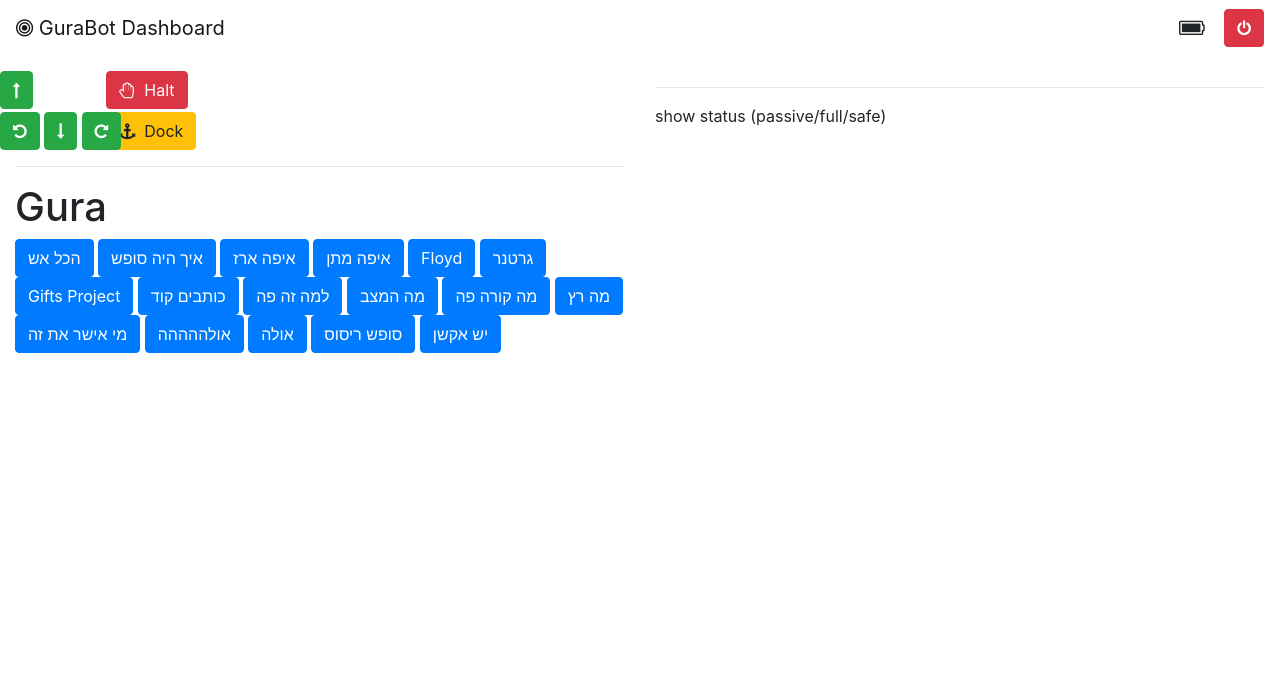
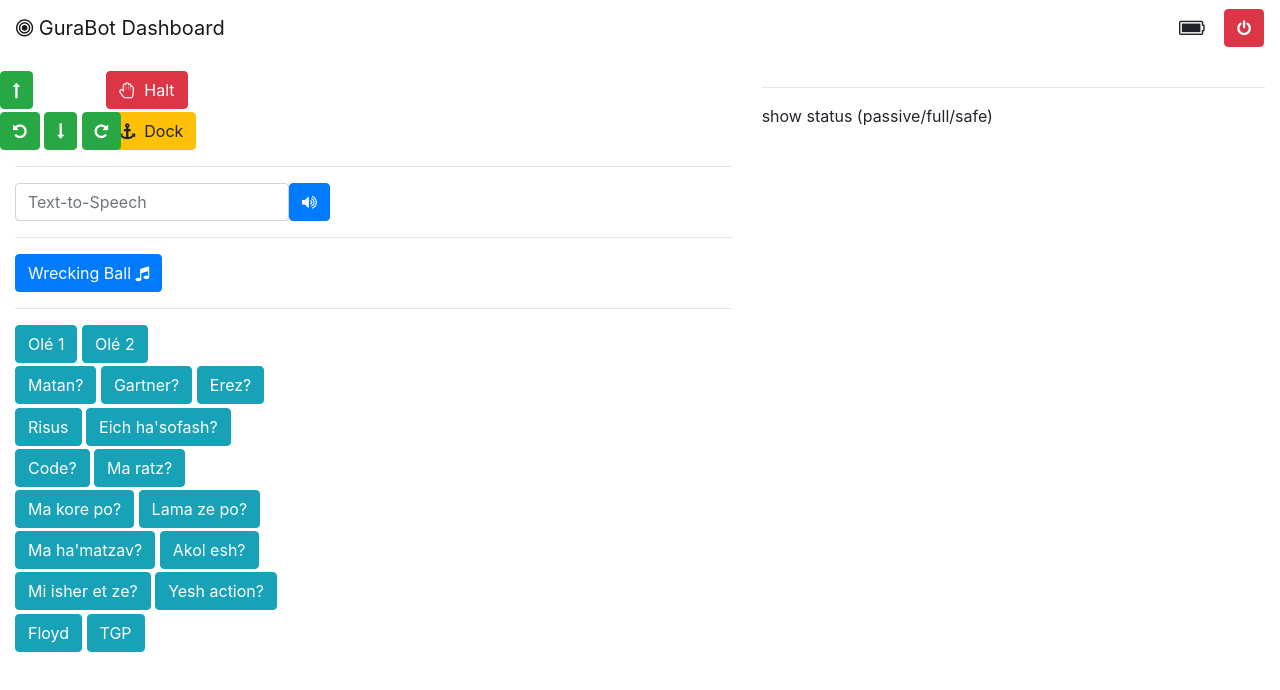
Before and after one commit to rot-13/gurabot, a website built with webpack: page public/index.html in a window 1280 px wide. Built offline with nearby package versions, Linux system fonts and the light colour scheme.

Commit message:
Better UI

```diff
--- a/package.json
+++ b/package.json
@@ -16,7 +16,7 @@
     "open": "open ./public/index.html",
     "build": "webpack",
     "watch": "webpack --watch",
-    "postinstall": "npm run build"
+    "postinstall": "bundle install && npm run build"
   },
   "license": "MIT",
   "dependencies": {
--- a/public/index.html
+++ b/public/index.html
@@ -21,7 +21,7 @@
 			<div class="row">
 
 				<!-- Left panel -->
-				<div class="col-sm-6">
+				<div class="col-sm-7">
 
 					<!-- Movement control -->
 					<div class="row">
@@ -60,37 +60,100 @@
 					</div>
 
 					<hr/>
-					<h1>Gura</h1>
-					<p>
-						<button type="button" class="btn btn-primary btn-command" data-cmd-id="gura/akol_esh">הכל אש</button>
-						<button type="button" class="btn btn-primary btn-command" data-cmd-id="gura/eich_aya_sofash">איך היה סופש</button>
-						<button type="button" class="btn btn-primary btn-command" data-cmd-id="gura/eifo_erez">איפה ארז</button>
-						<button type="button" class="btn btn-primary btn-command" data-cmd-id="gura/eifo_matan">איפה מתן</button>
-						<button type="button" class="btn btn-primary btn-command" data-cmd-id="gura/floyd">Floyd</button>
-						<button type="button" class="btn btn-primary btn-command" data-cmd-id="gura/gartner">גרטנר</button>
-						<button type="button" class="btn btn-primary btn-command" data-cmd-id="gura/gifts_project">Gifts Project</button>
-						<button type="button" class="btn btn-primary btn-command" data-cmd-id="gura/kotvim_code">כותבים קוד</button>
-						<button type="button" class="btn btn-primary btn-command" data-cmd-id="gura/lama_ze_po">למה זה פה</button>
-						<button type="button" class="btn btn-primary btn-command" data-cmd-id="gura/ma_hamatzav">מה המצב</button>
-						<button type="button" class="btn btn-primary btn-command" data-cmd-id="gura/ma_kore_po">מה קורה פה</button>
-						<button type="button" class="btn btn-primary btn-command" data-cmd-id="gura/ma_ratz">מה רץ</button>
-						<button type="button" class="btn btn-primary btn-command" data-cmd-id="gura/mi_isher_et_ze">מי אישר את זה</button>
-						<button type="button" class="btn btn-primary btn-command" data-cmd-id="gura/ole_1">אולההההה</button>
-						<button type="button" class="btn btn-primary btn-command" data-cmd-id="gura/ole_2">אולה</button>
-						<button type="button" class="btn btn-primary btn-command" data-cmd-id="gura/sofash_risus">סופש ריסוס</button>
-						<button type="button" class="btn btn-primary btn-command" data-cmd-id="gura/yesh_action">יש אקשן</button>
-					</p>
 
-					<!-- <button type="button" class="btn btn-primary">Play song</button>
-					<button type="button" class="btn btn-primary">Play note</button>
-					<button type="button" class="btn btn-primary">Switch to safe/full/passive mode</button>
-					<button type="button" class="btn btn-primary">Start/stop camera and audio feed</button>
-					<button type="button" class="btn btn-primary">Play pre-recorded sound #X (Gura?)</button>
-					<button type="button" class="btn btn-primary">Text to speak</button> -->
+					<div class="row">
+						<div class="col-sm-12">
+							<form class="form-inline">
+								<div class="form-group">
+									<input type="text" class="form-control" placeholder="Text-to-Speech">
+								</div>
+								<button type="submit" class="btn btn-primary">
+									<i class="fa fa-volume-up" aria-hidden="true"></i>
+								</button>
+							</form>
+						</div>
+					</div>
+
+					<hr/>
+
+					<div class="row">
+						<div class="col-sm-12">
+							<button type="button" class="btn btn-primary btn-command" data-cmd-id="songs/wrecking_ball">
+								Wrecking Ball
+								<i class="fa fa-music" aria-hidden="true"></i>
+							</button>
+						</div>
+					</div>
+
+					<hr/>
+
+					<div class="row bottom-margin">
+						<div class="col-sm-12">
+							<button type="button" class="btn btn-info btn-command" data-cmd-id="gura/ole_1">Olé 1</button>
+							<button type="button" class="btn btn-info btn-command" data-cmd-id="gura/ole_2">Olé 2</button>
+						</div>
+					</div>
+
+					<div class="row bottom-margin">
+						<div class="col-sm-12">
+							<button type="button" class="btn btn-info btn-command" data-cmd-id="gura/eifo_matan">Matan?</button>
+							<button type="button" class="btn btn-info btn-command" data-cmd-id="gura/gartner">Gartner?</button>
+							<button type="button" class="btn btn-info btn-command" data-cmd-id="gura/eifo_erez">Erez?</button>
+						</div>
+					</div>
+
+					<div class="row bottom-margin">
+						<div class="col-sm-12">
+							<button type="button" class="btn btn-info btn-command" data-cmd-id="gura/sofash_risus">Risus</button>
+							<button type="button" class="btn btn-info btn-command" data-cmd-id="gura/eich_aya_sofash">Eich ha'sofash?</button>
+						</div>
+					</div>
+
+					<div class="row bottom-margin">
+						<div class="col-sm-12">
+							<button type="button" class="btn btn-info btn-command" data-cmd-id="gura/kotvim_code">Code?</button>
+							<button type="button" class="btn btn-info btn-command" data-cmd-id="gura/ma_ratz">Ma ratz?</button>
+						</div>
+					</div>
+
+					<div class="row bottom-margin">
+						<div class="col-sm-12">
+							<button type="button" class="btn btn-info btn-command" data-cmd-id="gura/ma_kore_po">Ma kore po?</button>
+							<button type="button" class="btn btn-info btn-command" data-cmd-id="gura/lama_ze_po">Lama ze po?</button>
+						</div>
+					</div>
+
+					<div class="row bottom-margin">
+						<div class="col-sm-12">
+							<button type="button" class="btn btn-info btn-command" data-cmd-id="gura/ma_hamatzav">Ma ha'matzav?</button>
+							<button type="button" class="btn btn-info btn-command" data-cmd-id="gura/akol_esh">Akol esh?</button>
+						</div>
+					</div>
+
+					<div class="row bottom-margin">
+						<div class="col-sm-12">
+							<button type="button" class="btn btn-info btn-command" data-cmd-id="gura/mi_isher_et_ze">Mi isher et ze?</button>
+							<button type="button" class="btn btn-info btn-command" data-cmd-id="gura/yesh_action">Yesh action?</button>
+						</div>
+					</div>
+
+					<div class="row bottom-margin">
+						<div class="col-sm-12">
+							<button type="button" class="btn btn-info btn-command" data-cmd-id="gura/floyd">Floyd</button>
+							<button type="button" class="btn btn-info btn-command" data-cmd-id="gura/gifts_project">TGP</button>
+						</div>
+					</div>
+
+					<!-- <button type="button" class="btn btn-info">Play song</button>
+					<button type="button" class="btn btn-info">Play note</button>
+					<button type="button" class="btn btn-info">Switch to safe/full/passive mode</button>
+					<button type="button" class="btn btn-info">Start/stop camera and audio feed</button>
+					<button type="button" class="btn btn-info">Play pre-recorded sound #X (Gura?)</button>
+					<button type="button" class="btn btn-info">Text to speak</button> -->
 				</div>
 
 				<!-- Right panel -->
-				<div class="col-sm-6">
+				<div class="col-sm-5">
 					<hr/>
 					show status (passive/full/safe)</br>
 				</div>
```
